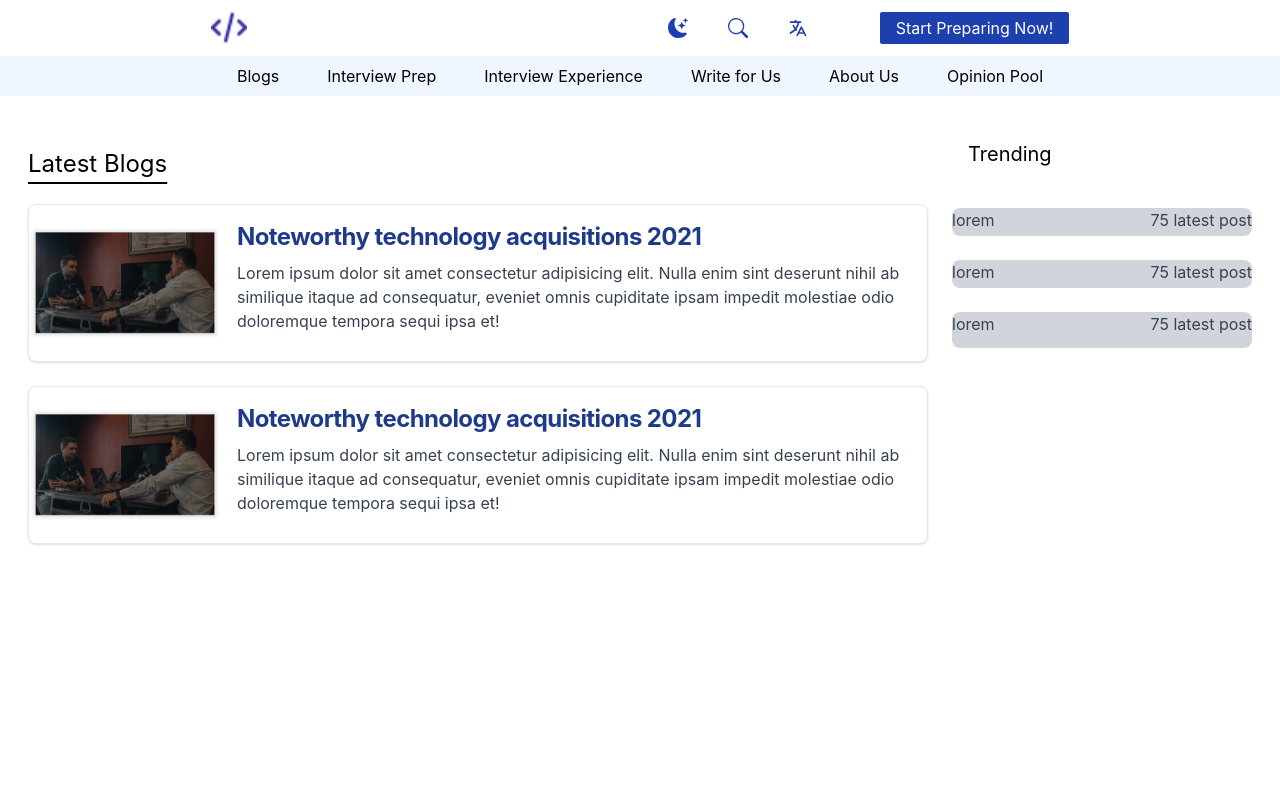
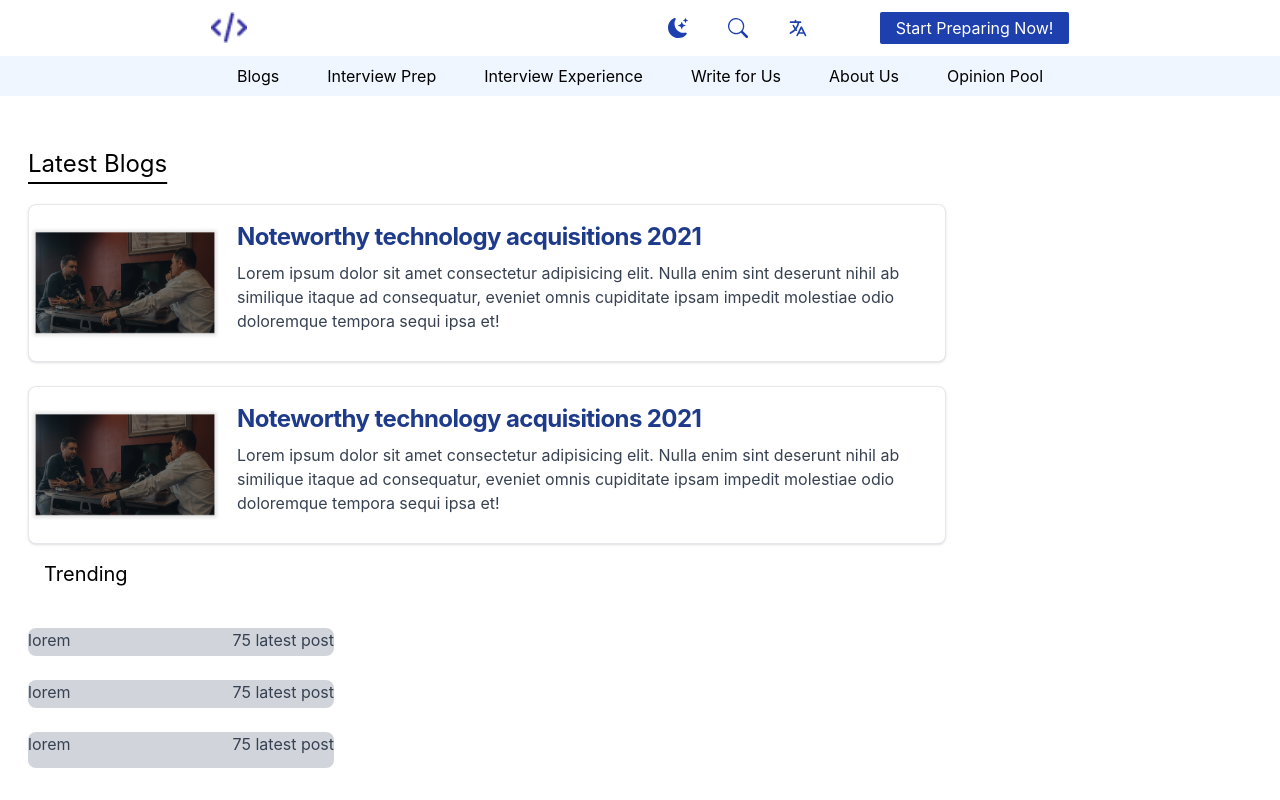
Before and after one commit to thecodermaniac/SpyderHack, a React (Create React App) app in the folder client/: page /blog in a window 1280 px wide. Built offline with nearby package versions, Linux system fonts and the light colour scheme.

Commit message:
blog changes

```diff
--- a/client/src/components/BlogPage.jsx
+++ b/client/src/components/BlogPage.jsx
@@ -2,7 +2,7 @@ import React from "react";
 
 const BlogPage = () => {
   return (
-    <div className="flex flex-row m-7">
+    <div className="flex flex-row m-7 flex-wrap">
       <div className="flex flex-col w-[75%] mr-6">
         <h1 className=" text-black text-2xl underline md:underline-offset-[10px] underline-offset-[7px] mt-6">
           Latest Blogs
@@ -44,7 +44,7 @@ const BlogPage = () => {
           </div>
         </a>
       </div>
-      <div className="flex flex-col w-[25%]">
+      <div className="flex flex-col sm:w-[25%] w[100%]">
         <h1 className="text-black text-xl m-4 "> Trending</h1>
         <div className="flex flex-row justify-between bg-gray-300 h-7 mt-6 border-gray-200 rounded-lg">
           <p class="mb-3 font-normal text-gray-700 dark:text-gray-400">lorem</p>
```
